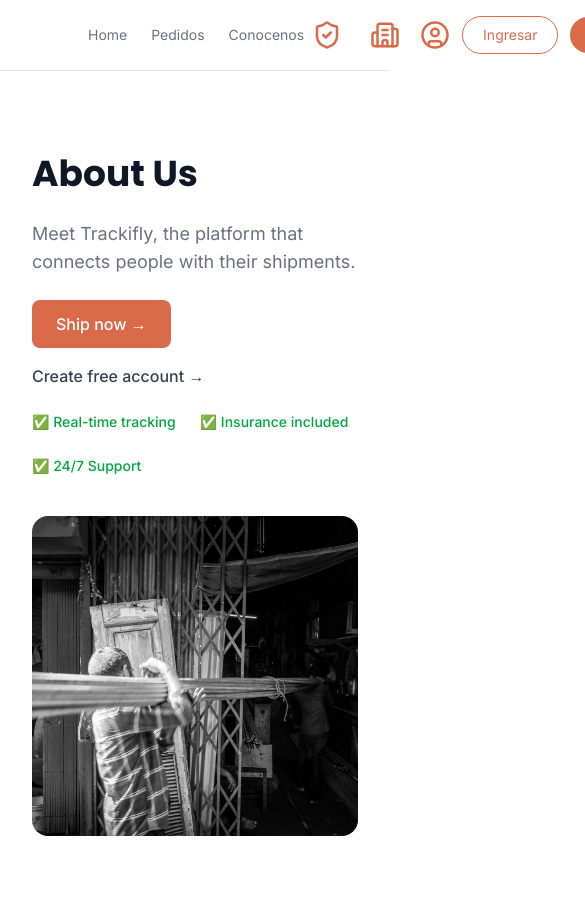
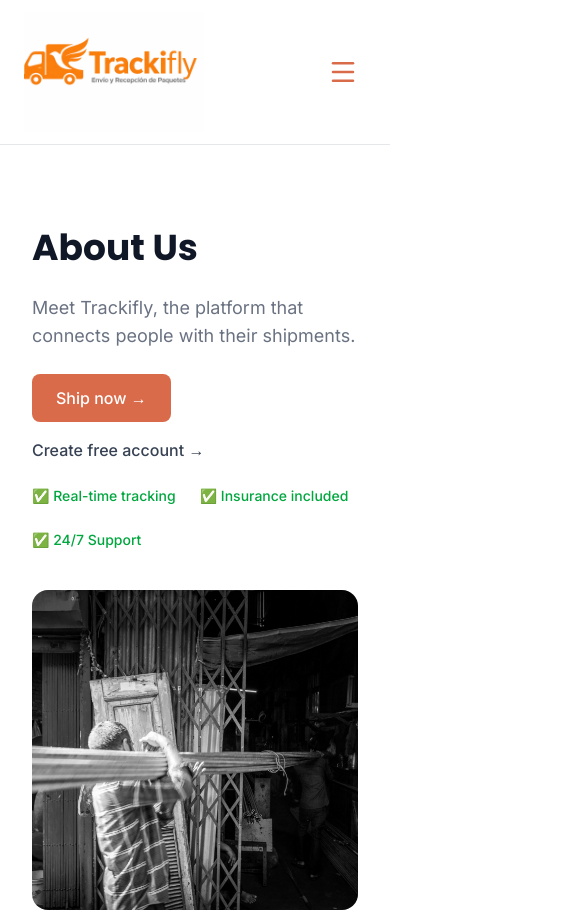
Before and after one commit to trackifly-app/Front-TrackiFly, a Next.js app in the folder front/: page /en/about in a window 390 px wide. Shown: the top 912 px of the page, 585 px wide, since content can reach past the window. Built offline with nearby package versions, Linux system fonts and the light colour scheme.

Commit message:
arreglo del navbar responsive

```diff
--- a/front/src/app/[locale]/about/page.tsx
+++ b/front/src/app/[locale]/about/page.tsx
@@ -9,7 +9,7 @@
   const values = t.raw("values") as { title: string; desc: string }[];
 
   return (
-    <div>
+    <div className="background bg-white">
       <main>
         <section className="flex flex-col items-start px-8 md:px-20 py-20 gap-6 max-w-7xl mx-auto">
           <h1 className="text-4xl md:text-5xl font-bold text-gray-900 leading-tight max-w-2xl">
--- a/front/src/components/Navbar.tsx
+++ b/front/src/components/Navbar.tsx
@@ -1,95 +1,175 @@
+"use client";
+
+import { useState } from "react";
 import Link from "next/link";
 import Image from "next/image";
-import { LogOut, ShieldCheck, UserCircle, Building2 } from "lucide-react";
+import { LogOut, ShieldCheck, UserCircle, Building2, Menu, X } from "lucide-react";
 
 const Navbar = () => {
+  // Manejamos el estado del menú móvil (abierto/cerrado)
+  const [isMobileMenuOpen, setIsMobileMenuOpen] = useState(false);
+
+  // Un simple helper para resetear el menú cuando navegamos
+  const closeMobileMenu = () => setIsMobileMenuOpen(false);
+
   return (
-    <nav className="w-full grid grid-cols-[auto_1fr_auto] items-center px-6 py-3 border-b border-gray-200 sticky top-0 bg-white">
-      {/* LOGO */}
-      <Link href="/">
+    <nav className="w-full border-b border-gray-200 dark:border-zinc-800 sticky top-0 bg-white dark:bg-zinc-950 z-50">
+
+      {/* Contenedor principal: Usamos grid para mantener el orden exacto de Trackifly */}
+      <div className="w-full grid grid-cols-[auto_1fr_auto] items-center px-6 py-3">
+
+        {/* Sección 1: Identidad visual */}
+        <Link href="/" onClick={closeMobileMenu}>
           <Image
             src="/logo-trackifly.png"
-          alt="Trackifly"
+            alt="Trackifly Logo"
             width={180}
             height={52}
-          className="object-contain"
+            className="object-contain dark:brightness-110" // Un poquito de brillo extra para que destaque en dark mode
             quality={100}
             priority
           />
         </Link>
 
-      {/* ZONA CENTRAL */}
-      <div className="flex items-center gap-6 ml-16 list-none justify-start">
+        {/* Sección 2: Navegación principal (Solo escritorio) */}
+        <div className="hidden md:flex items-center gap-6 ml-16 list-none justify-start">
           <Link
             href="/"
-          className="text-sm text-gray-500 hover:text-gray-900 transition-colors"
+            className="text-sm text-gray-500 dark:text-zinc-400 hover:text-gray-900 dark:hover:text-white transition-colors"
           >
             Home
           </Link>
           <Link
             href="/orders"
-          className="text-sm text-gray-500 hover:text-gray-900 transition-colors"
+            className="text-sm text-gray-500 dark:text-zinc-400 hover:text-gray-900 dark:hover:text-white transition-colors"
           >
             Pedidos
           </Link>
           <Link
             href="/about"
-          className="text-sm text-gray-500 hover:text-gray-900 transition-colors"
+            className="text-sm text-gray-500 dark:text-zinc-400 hover:text-gray-900 dark:hover:text-white transition-colors"
           >
             Conocenos
           </Link>
         </div>
 
-      <div className="flex items-center gap-3">
-        <div className="group flex items-center text-primary px-2 py-2 rounded-xl transition-all duration-300 ease-in-out">
+        {/* Sección 3: Disparador del menú para celulares */}
+        <div className="md:hidden flex justify-end">
+          <button
+            onClick={() => setIsMobileMenuOpen(!isMobileMenuOpen)}
+            className="text-primary dark:text-white p-2 transition-transform active:scale-90"
+            aria-label={isMobileMenuOpen ? "Cerrar menú" : "Abrir menú"}
+          >
+            {isMobileMenuOpen ? <X size={30} /> : <Menu size={30} />}
+          </button>
+        </div>
+
+        {/* Sección 4: Accesos directos y Auth (Solo escritorio) */}
+        <div className="hidden md:flex items-center gap-3">
+
+          {/* Botones con efecto de expansión al pasar el mouse */}
+          <div className="group flex items-center text-primary px-2 py-2 rounded-xl transition-all duration-300">
             <span className="text-xl">
-            {" "}
               <ShieldCheck size={30} />
             </span>
-
-          <span className="max-w-0 overflow-hidden opacity-0 whitespace-nowrap transition-all duration-300 ease-in-out group-hover:max-w-xs group-hover:opacity-100 group-hover:ml-2">
+            <span className="max-w-0 overflow-hidden opacity-0 whitespace-nowrap transition-all duration-300 group-hover:max-w-xs group-hover:opacity-100 group-hover:ml-2">
               <Link href="/dashboard/admin">Administrador</Link>
             </span>
           </div>
-        <div className="group flex items-center text-primary px-2 py-2 rounded-xl transition-all duration-300 ease-in-out">
+
+          <div className="group flex items-center text-primary px-2 py-2 rounded-xl transition-all duration-300">
             <span className="text-xl">
-            {" "}
               <Building2 size={30} />
             </span>
-
-          <span className="max-w-0 overflow-hidden opacity-0 whitespace-nowrap transition-all duration-300 ease-in-out group-hover:max-w-xs group-hover:opacity-100 group-hover:ml-2">
+            <span className="max-w-0 overflow-hidden opacity-0 whitespace-nowrap transition-all duration-300 group-hover:max-w-xs group-hover:opacity-100 group-hover:ml-2">
               <Link href="/dashboard/company">Empresas</Link>
             </span>
           </div>
-        <Link
-          href="/dashboard/user"
-          className="text-sm text-gray-500 hover:text-gray-900 transition-colors"
-        >
-          <UserCircle size={30} className="text-primary" />
-        </Link>
+
+          <div className="group flex items-center text-primary px-2 py-2 rounded-xl transition-all duration-300">
+            <span className="text-xl">
+              <UserCircle size={30} />
+            </span>
+            <span className="max-w-0 overflow-hidden opacity-0 whitespace-nowrap transition-all duration-300 group-hover:max-w-xs group-hover:opacity-100 group-hover:ml-2">
+              <Link href="/dashboard/user">Perfil</Link>
+            </span>
+          </div>
+
+          {/* Botones de acción principal */}
           <Link
             href="/login"
-          className="text-sm px-5 py-2 rounded-full border border-primary text-primary hover:bg-orange-50 transition-colors"
+            className="text-sm px-5 py-2 rounded-full border border-primary text-primary hover:bg-orange-50 dark:hover:bg-orange-900/20 transition-colors"
           >
             Ingresar
           </Link>
           <Link
             href="/register"
-          className="text-sm px-5 py-2 rounded-full bg-primary text-white hover:bg-primary-hover transition-colors"
+            className="text-sm px-5 py-2 rounded-full bg-primary text-white hover:bg-primary-hover transition-colors shadow-sm"
           >
             Registrarse
           </Link>
-        <button className="group flex items-center text-red-700 px-4 py-2 rounded-xl transition-all duration-300 ease-in-out">
+
+          <button className="group flex items-center text-red-700 dark:text-red-500 px-4 py-2 rounded-xl hover:bg-red-50 dark:hover:bg-red-900/10 transition-all duration-300">
             <span className="text-xl">
-            {" "}
               <LogOut size={18} />
             </span>
-
-          <span className="max-w-0 overflow-hidden opacity-0 whitespace-nowrap transition-all duration-300 ease-in-out group-hover:max-w-xs group-hover:opacity-100 group-hover:ml-2">
+            <span className="max-w-0 overflow-hidden opacity-0 whitespace-nowrap transition-all duration-300 group-hover:max-w-xs group-hover:opacity-100 group-hover:ml-2">
               Cerrar Sesión
             </span>
           </button>
         </div>
+      </div>
+
+      {/* Menú desplegable para móviles (Aparece cuando isMobileMenuOpen es true) */}
+      {isMobileMenuOpen && (
+        <div className="md:hidden flex flex-col bg-white dark:bg-zinc-950 px-6 py-4 gap-4 border-t dark:border-zinc-800 animate-in slide-in-from-top duration-300">
+
+          {/* Navegación simple */}
+          <div className="flex flex-col gap-3">
+            <Link href="/" className="dark:text-white py-1 font-medium" onClick={closeMobileMenu}>Home</Link>
+            <Link href="/orders" className="dark:text-white py-1 font-medium" onClick={closeMobileMenu}>Pedidos</Link>
+            <Link href="/about" className="dark:text-white py-1 font-medium" onClick={closeMobileMenu}>Conocenos</Link>
+          </div>
+
+          <hr className="dark:border-zinc-800" />
+
+          {/* Dashboard y Perfil con iconos visibles (mejor UX en móvil) */}
+          <div className="flex flex-col gap-4">
+            <Link href="/dashboard/admin" className="text-primary flex items-center gap-3 py-1" onClick={closeMobileMenu}>
+              <ShieldCheck size={24}/> <span>Administrador</span>
+            </Link>
+            <Link href="/dashboard/company" className="text-primary flex items-center gap-3 py-1" onClick={closeMobileMenu}>
+              <Building2 size={24}/> <span>Empresas</span>
+            </Link>
+            <Link href="/dashboard/user" className="text-primary flex items-center gap-3 py-1" onClick={closeMobileMenu}>
+              <UserCircle size={24}/> <span>Perfil</span>
+            </Link>
+          </div>
+
+          {/* Botones de cuenta */}
+          <div className="flex flex-col gap-3 mt-2">
+            <Link
+              href="/login"
+              className="text-center py-2.5 border border-primary text-primary rounded-full font-medium"
+              onClick={closeMobileMenu}
+            >
+              Ingresar
+            </Link>
+            <Link
+              href="/register"
+              className="text-center py-2.5 bg-primary text-white rounded-full font-medium shadow-md"
+              onClick={closeMobileMenu}
+            >
+              Registrarse
+            </Link>
+          </div>
+
+          {/* Salida */}
+          <button className="flex items-center gap-3 text-red-700 dark:text-red-500 pt-4 border-t dark:border-zinc-800 font-medium">
+            <LogOut size={20} /> <span>Cerrar Sesión</span>
+          </button>
+        </div>
+      )}
     </nav>
   );
 };
--- a/front/src/components/dashboardUser/ActiveOrders.tsx
+++ b/front/src/components/dashboardUser/ActiveOrders.tsx
@@ -35,7 +35,7 @@
             >
               <div className="flex flex-col md:flex-row md:items-center md:justify-between gap-4">
                 <div className="flex items-center gap-4 flex-1">
-                  <div className="w-24 h-24 rounded-xl overflow-hidden border border-gray-200 bg-white flex-shrink-0">
+                  <div className="w-24 h-24 rounded-xl overflow-hidden border border-gray-200 bg-white shrink-0">
                     {/* eslint-disable-next-line @next/next/no-img-element */}
                     <img
                       src={order.image || "https://via.placeholder.com/120"}
--- a/front/src/components/dashboardUser/UserProfileCard.tsx
+++ b/front/src/components/dashboardUser/UserProfileCard.tsx
@@ -16,7 +16,7 @@
     <div>
       <section className="bg-white rounded-3xl shadow-sm border border-gray-200 p-6">
         <div className="flex items-center gap-4 mb-6">
-          <div className="w-20 h-20 rounded-full overflow-hidden border border-gray-200 bg-gray-100 flex-shrink-0">
+          <div className="w-20 h-20 rounded-full overflow-hidden border border-gray-200 bg-gray-100 shrink-0">
             {/* eslint-disable-next-line @next/next/no-img-element */}
             <img
               src={user.image || "https://via.placeholder.com/150"}
@@ -34,7 +34,7 @@
         <div className="grid grid-cols-1 md:grid-cols-2 gap-4">
           <div className="bg-gray-50 rounded-xl p-4 border border-gray-200">
             <p className="text-sm text-slate-500">Email</p>
-            <p className="text-slate-800 font-medium break-words">{user.email}</p>
+            <p className="text-slate-800 font-medium wrap-break-words">{user.email}</p>
           </div>
 
           <div className="bg-gray-50 rounded-xl p-4 border border-gray-200">
```
Lines whose indentation alone changed are shown as unchanged.
